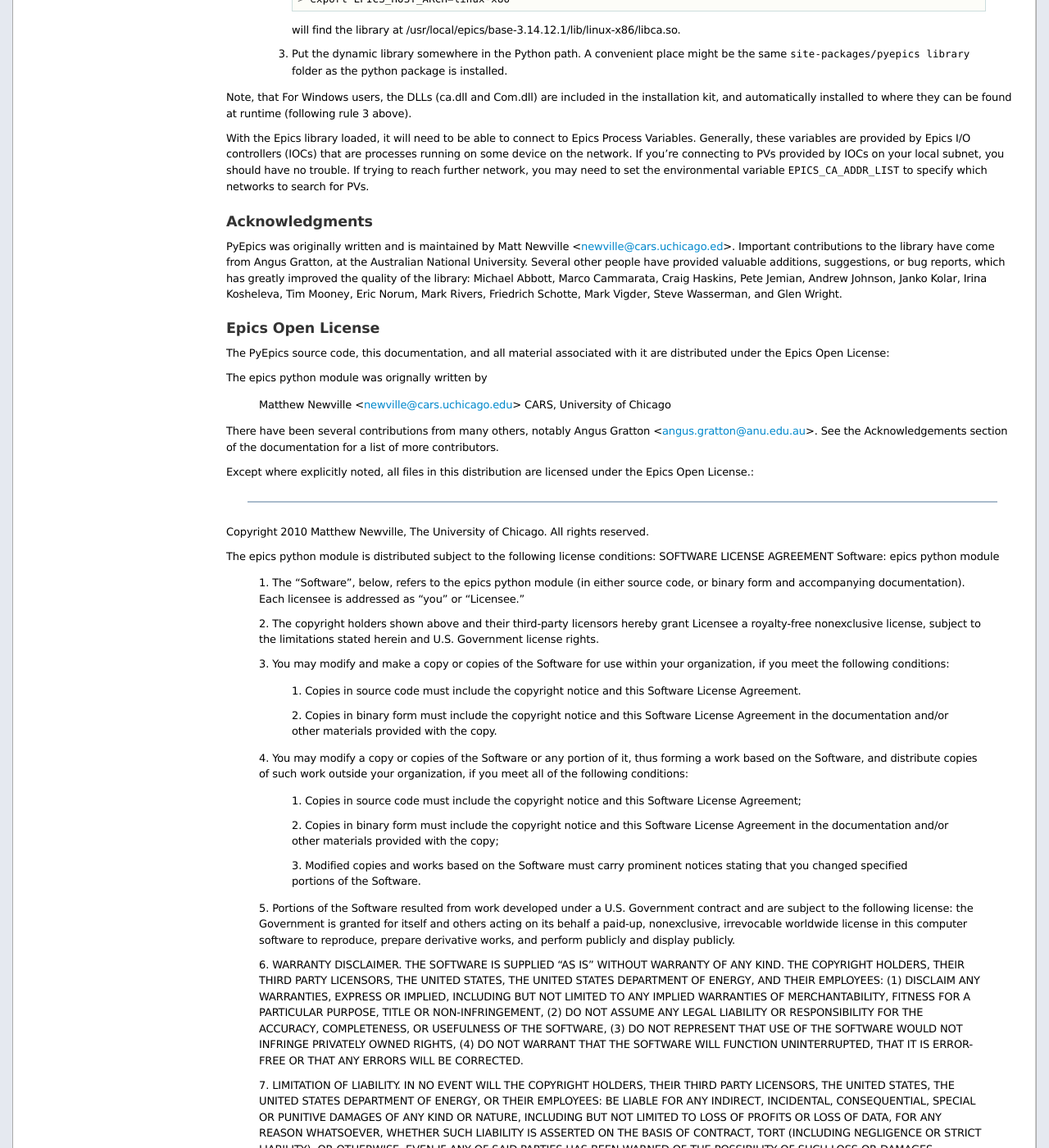
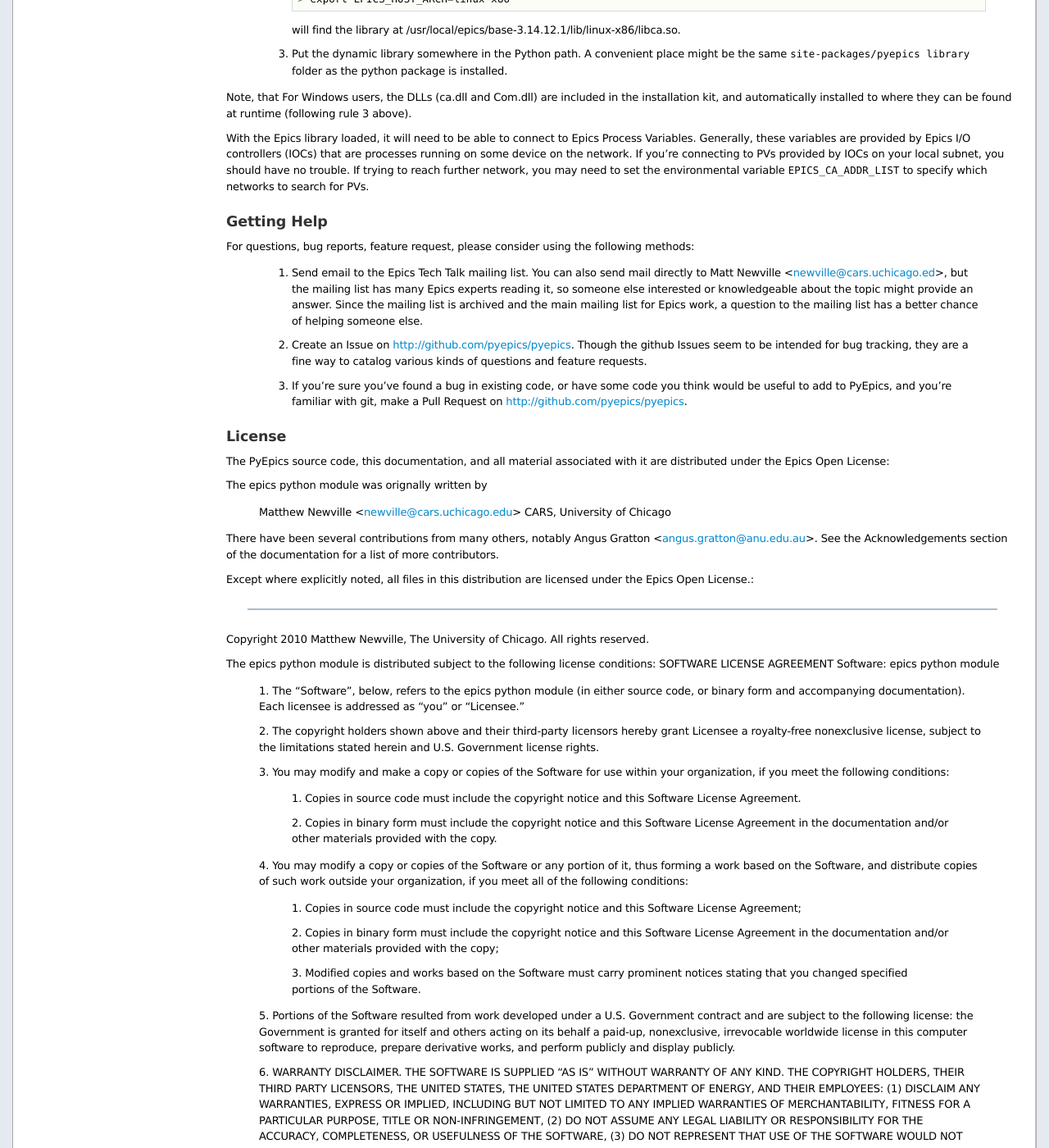
Before and after one commit to pyepics/pyepics, a Sphinx documentation site: the page built from doc/installation.rst, in a window 1280 px wide and 1400 px high, scrolled down 2249 px. Shown: the whole window at 82% size. Built offline with Sphinx 7.4.7, drawn with Linux system fonts in a browser that asks for light colours; formulas are drawn with MathJax 3; pages that are not in the unit, such as notebooks, are missing from menus; the version number is read from the project's files by our own code; some of the changed text lies outside the part shown.

```diff
--- a/doc/installation.rst
+++ b/doc/installation.rst
@@ -193,23 +193,51 @@ you may need to set the environmental variable ``EPICS_CA_ADDR_LIST`` to
 specify which networks to search for PVs.
 
 
-Acknowledgments
-~~~~~~~~~~~~~~~~~~~~~~
+Getting Help
+~~~~~~~~~~~~~~~~~~~~~~~~~
 
-PyEpics was originally written and is maintained by Matt Newville
-<newville@cars.uchicago.ed>.  Important contributions to the library have
-come from Angus Gratton, at the Australian National University.  Several
-other people have provided valuable additions, suggestions, or bug reports,
-which has greatly improved the quality of the library: Michael Abbott,
-Marco Cammarata, Craig Haskins, Pete Jemian, Andrew Johnson, Janko Kolar,
-Irina Kosheleva, Tim Mooney, Eric Norum, Mark Rivers, Friedrich Schotte,
-Mark Vigder, Steve Wasserman, and Glen Wright.
+For questions, bug reports, feature request, please consider using the
+following methods:
+
+ 1.  Send email to the Epics Tech Talk mailing list.  You can also send
+     mail directly to Matt Newville <newville@cars.uchicago.ed>, but the
+     mailing list has many Epics experts reading it, so someone else
+     interested or knowledgeable about the topic might provide an
+     answer. Since the mailing list is archived and the main mailing list
+     for Epics work, a question to the mailing list has a better chance of
+     helping someone else.
+
+ 2.  Create an Issue on http://github.com/pyepics/pyepics.  Though the
+     github Issues seem to be intended for bug tracking, they are a fine
+     way to catalog various kinds of questions and feature requests.
+
+ 3.  If you're sure you've found a bug in existing code, or have some code
+     you think would be useful to add to PyEpics, and you're familiar with
+     git, make a Pull Request on http://github.com/pyepics/pyepics.
 
 
-Epics Open License
-~~~~~~~~~~~~~~~~~~~~~~
+License
+~~~~~~~~~~~~~~~~~~~
 
 The PyEpics source code, this documentation, and all material associated
 with it are distributed under the Epics Open License:
 
 .. include:: ../license.txt
+
+In plain English, this says that there is no warranty or gaurantee that the
+code will actually work, but you can do anything you like with this code
+except a) claim that you wrote it or b) claim that the people who did write
+it endorse your use of the code.  Unless you're the US government, in which
+case you can probably do whatever you want.
+
+Acknowledgments
+~~~~~~~~~~~~~~~~~~~~~~
+
+PyEpics was originally written and is maintained by Matt Newville
+<newville@cars.uchicago.ed>.  Many important contributions to the library
+have come from Angus Gratton while at the Australian National University.
+Several other people have provided valuable additions, suggestions, or bug
+reports, which has greatly improved the quality of the library: Michael
+Abbott, Marco Cammarata, Craig Haskins, Pete Jemian, Andrew Johnson, Janko
+Kolar, Irina Kosheleva, Tim Mooney, Eric Norum, Mark Rivers, Friedrich
+Schotte, Mark Vigder, Steve Wasserman, and Glen Wright.
```
Also changed, not shown: doc/overview.rst (+17 -12 lines).
